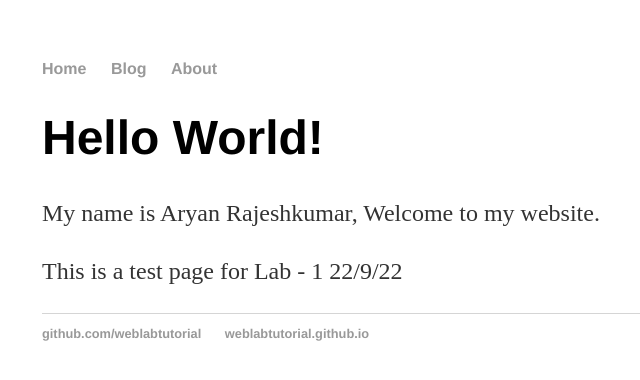
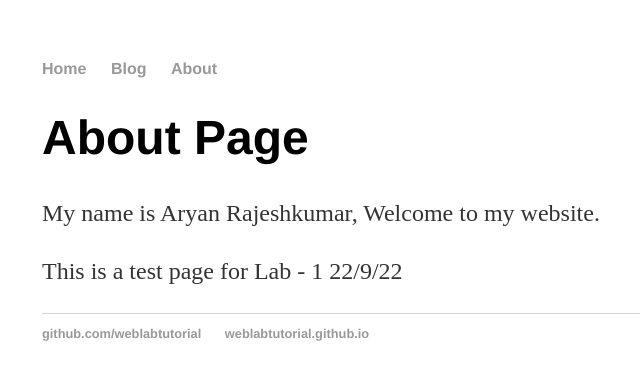
Before and after one commit to AryanRajeshkumar/AryanRajeshkumar.github.io, a Jekyll site: the page built from about/index.html, in a window 1280 px wide. Shown: the top 380 px of the page, without its empty margins (150-790 px from the left). Built offline with Jekyll 4.4.1, drawn with Linux system fonts in a browser that asks for light colours.

Commit message:
Update index.html

```diff
--- a/about/index.html
+++ b/about/index.html
@@ -3,7 +3,7 @@ layout: default
 title: Web Programming
 ---
 
-<h1>Hello World!</h1>
+<h1>About Page</h1>
 
 <p>My name is Aryan Rajeshkumar, Welcome to my website.</p>
 
```
